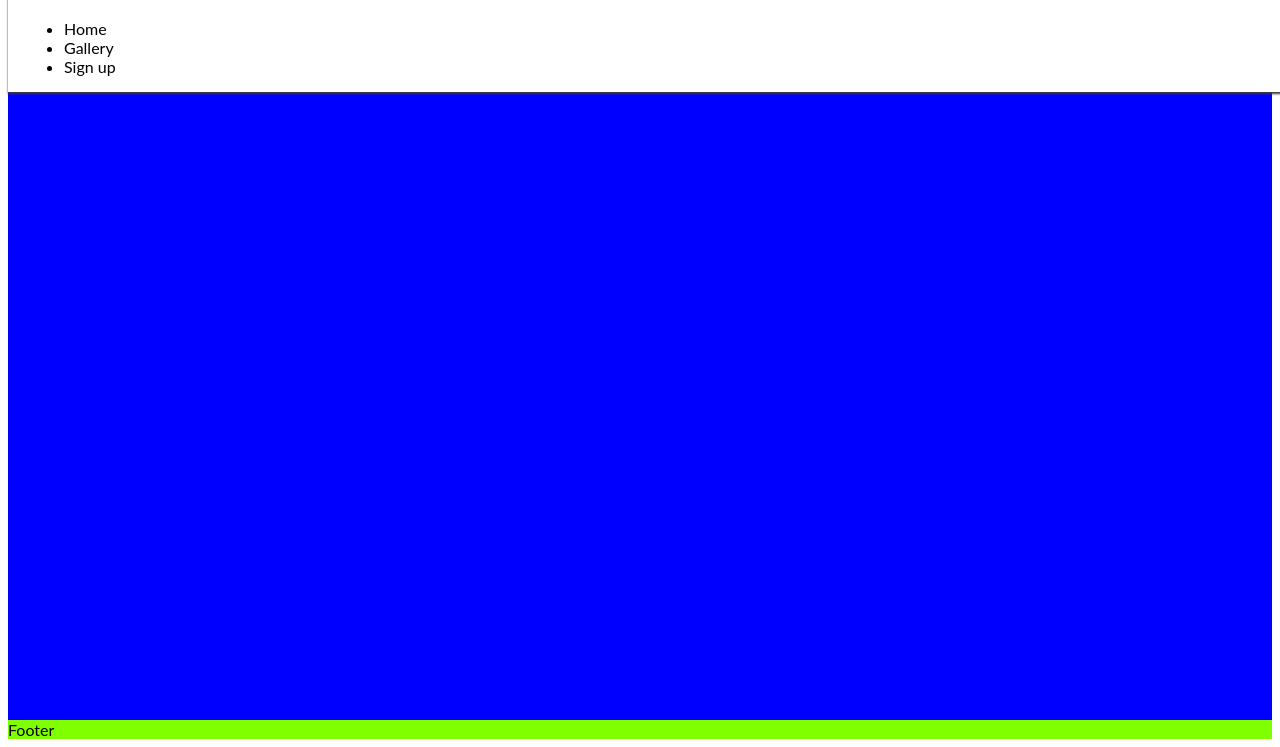
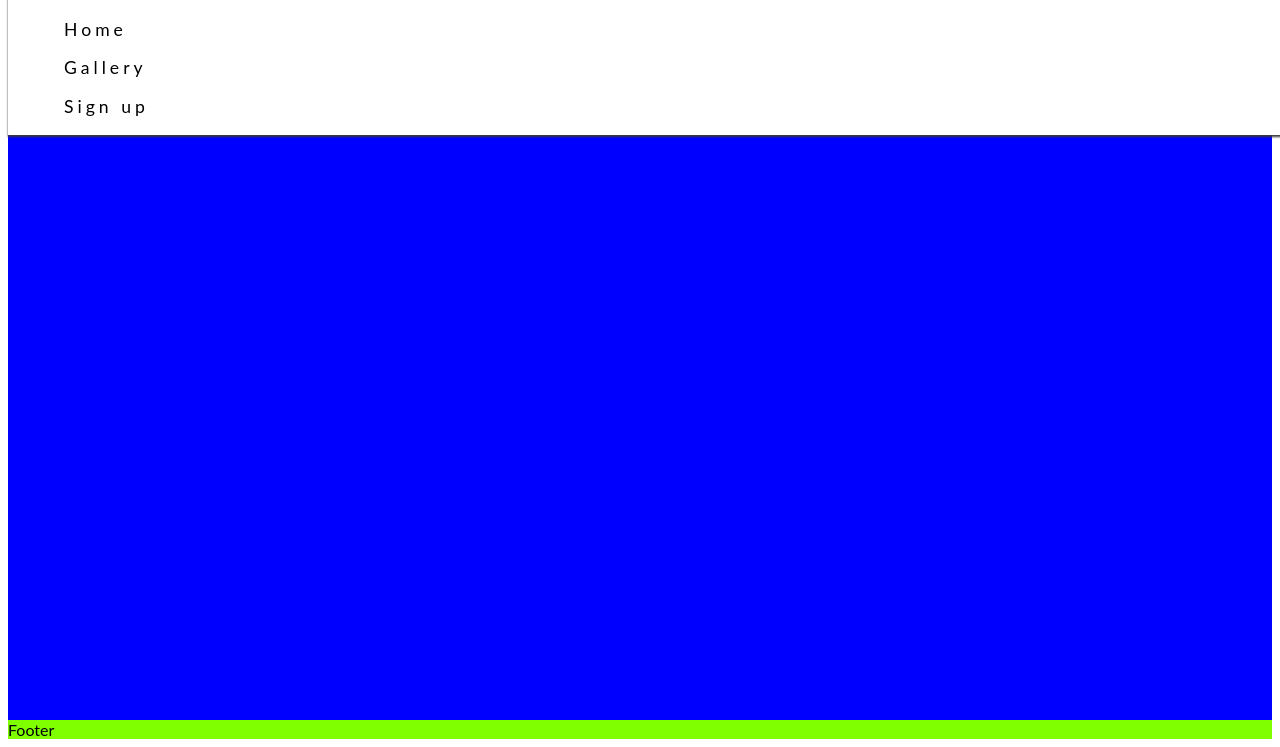
Before and after one commit to ElinaBoman/theloverunningproject, a plain HTML site: page index.html in a window 1280 px wide. Shown: the part 69-816 px from the top of the page. Drawn offline with Linux system fonts and the light colour scheme.

Commit message:
working on the ul id active

```diff
--- a/assets/css/style.css
+++ b/assets/css/style.css
@@ -40,6 +40,21 @@ header a {
 
 }
 
+#menu {
+    font-size: 110%;
+    letter-spacing: 4px;
+    list-style-type: none;
+}
+
+#menu > li {
+    margin-bottom: 1em;
+
+}
+
+.active {
+    border-bottom: 1px solid #3a3a3a;
+}
+
 h1 {
 font-family:'Oswald', sans-serif;
 text-transform: uppercase;
--- a/index.html
+++ b/index.html
@@ -24,8 +24,8 @@
 <h1 id="logo">Love Running</h1>
     </a>
     <nav>
-        <ul>
-            <li> <a href="">Home</a></li>
+        <ul id="menu">
+            <li> <a href="" id="active">Home</a></li>
             <li> <a href="">Gallery</a></li>
             <li> <a href="">Sign up</a></li>
 
```
